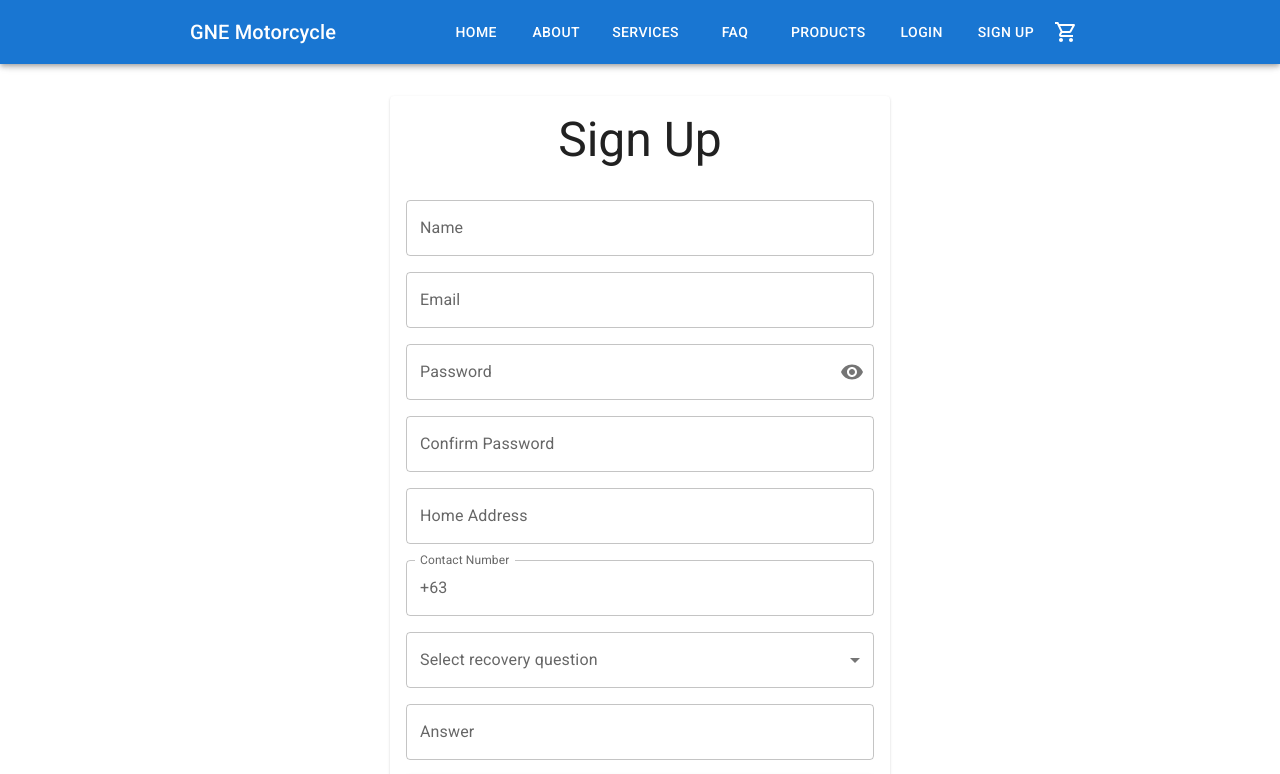
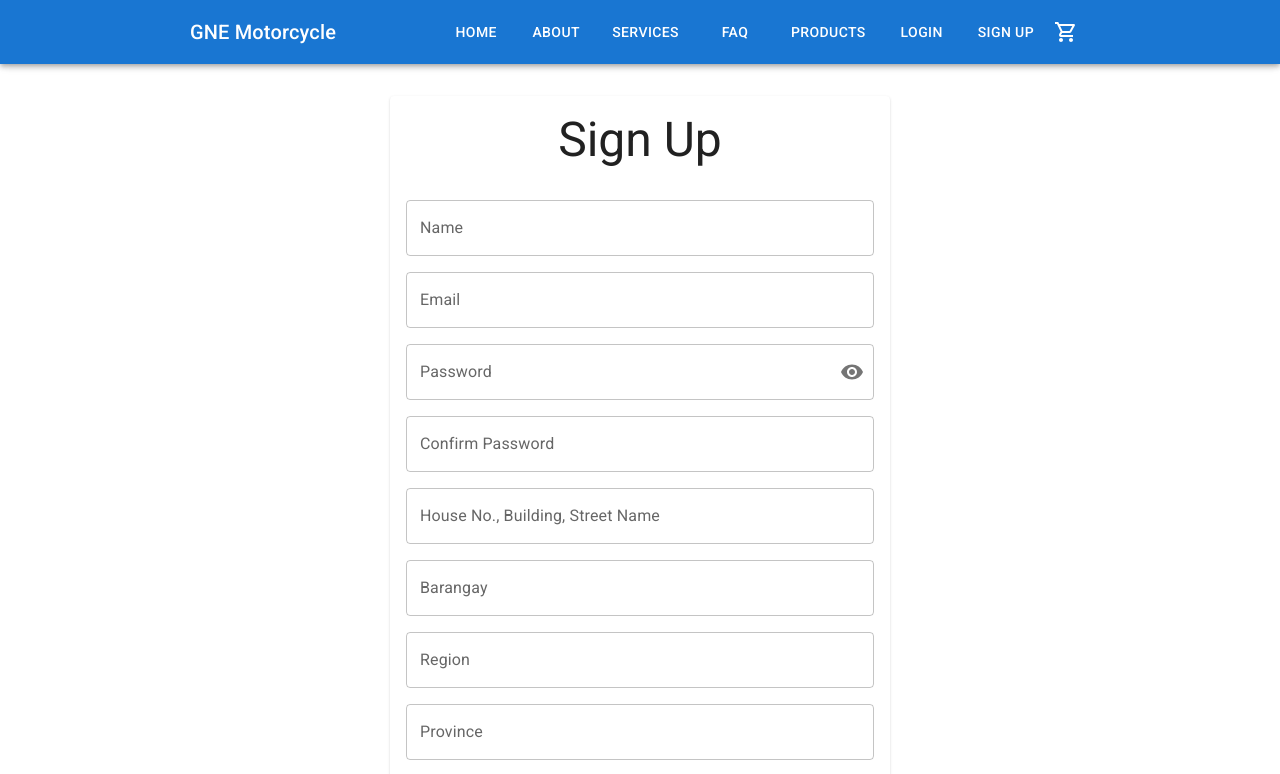
Before and after one commit to khaizter/motorcycle-ecommerce, a React (Create React App) app: page /signup in a window 1280 px wide. Shown: the top 774 px of the page. Built offline with nearby package versions, Linux system fonts and the light colour scheme.

Commit message:
split address

```diff
--- a/src/pages/account/delivery-address-form/index.tsx
+++ b/src/pages/account/delivery-address-form/index.tsx
@@ -26,7 +26,11 @@ interface PropType {
 }
 
 const validationSchema = Yup.object({
-  deliveryAddress: Yup.string().required('Required').min(4, 'Minimum of 4 characters')
+  street: Yup.string().required('Required').min(3, 'Minimum of 3 characters'),
+  barangay: Yup.string().required('Required').min(3, 'Minimum of 3 characters'),
+  region: Yup.string().required('Required').min(3, 'Minimum of 3 characters'),
+  province: Yup.string().required('Required').min(3, 'Minimum of 3 characters'),
+  city: Yup.string().required('Required').min(3, 'Minimum of 3 characters')
 });
 
 const DeliveryAddressForm: React.FC<PropType> = props => {
@@ -35,7 +39,11 @@ const DeliveryAddressForm: React.FC<PropType> = props => {
 
   const formik = useFormik({
     initialValues: {
-      deliveryAddress: ''
+      street: '',
+      barangay: '',
+      region: '',
+      province: '',
+      city: ''
     },
     validationSchema: validationSchema,
     onSubmit: (values, { setSubmitting }) => {
@@ -44,7 +52,8 @@ const DeliveryAddressForm: React.FC<PropType> = props => {
         setSubmitting(false);
         return;
       }
-      AuthApi.updateDeliveryAddress(currentToken, values.deliveryAddress)
+      const deliveryAddress = `${values.street}, ${values.barangay}, ${values.region}, ${values.province}, ${values.city}`;
+      AuthApi.updateDeliveryAddress(currentToken, deliveryAddress)
         .then(response => {
           setSubmitting(false);
           enqueueSnackbar(response.data.message || 'Delivery address updated', { variant: 'success' });
@@ -66,11 +75,14 @@ const DeliveryAddressForm: React.FC<PropType> = props => {
           <Stack spacing={2} sx={{ minWidth: { xs: '0', sm: '260px' } }}>
             <CustomFormControl
               formikProps={formik}
-              name='deliveryAddress'
-              label='Delivery Address'
+              name='street'
+              label='House No., Building, Street Name'
               type='text'
-              multiline
             />
+            <CustomFormControl formikProps={formik} name='barangay' label='Barangay' type='text' />
+            <CustomFormControl formikProps={formik} name='region' label='Region' type='text' />
+            <CustomFormControl formikProps={formik} name='province' label='Province' type='text' />
+            <CustomFormControl formikProps={formik} name='city' label='City' type='text' />
           </Stack>
         </DialogContent>
         <DialogActions>
--- a/src/pages/account/home-address-form/index.tsx
+++ b/src/pages/account/home-address-form/index.tsx
@@ -26,7 +26,11 @@ interface PropType {
 }
 
 const validationSchema = Yup.object({
-  homeAddress: Yup.string().required('Required').min(4, 'Minimum of 4 characters')
+  street: Yup.string().required('Required').min(3, 'Minimum of 3 characters'),
+  barangay: Yup.string().required('Required').min(3, 'Minimum of 3 characters'),
+  region: Yup.string().required('Required').min(3, 'Minimum of 3 characters'),
+  province: Yup.string().required('Required').min(3, 'Minimum of 3 characters'),
+  city: Yup.string().required('Required').min(3, 'Minimum of 3 characters')
 });
 
 const HomeAddressForm: React.FC<PropType> = props => {
@@ -34,7 +38,11 @@ const HomeAddressForm: React.FC<PropType> = props => {
   const { enqueueSnackbar } = useSnackbar();
   const formik = useFormik({
     initialValues: {
-      homeAddress: ''
+      street: '',
+      barangay: '',
+      region: '',
+      province: '',
+      city: ''
     },
     validationSchema: validationSchema,
     onSubmit: (values, { setSubmitting }) => {
@@ -43,7 +51,8 @@ const HomeAddressForm: React.FC<PropType> = props => {
         setSubmitting(false);
         return;
       }
-      AuthApi.updateHomeAddress(currentToken, values.homeAddress)
+      const homeAddress = `${values.street}, ${values.barangay}, ${values.region}, ${values.province}, ${values.city}`;
+      AuthApi.updateHomeAddress(currentToken, homeAddress)
         .then(response => {
           setSubmitting(false);
           enqueueSnackbar(response.data.message || 'Home address updated', { variant: 'success' });
@@ -62,7 +71,16 @@ const HomeAddressForm: React.FC<PropType> = props => {
       <form onSubmit={formik.handleSubmit}>
         <DialogContent>
           <Stack spacing={2} sx={{ minWidth: { xs: '0', sm: '260px' } }}>
-            <CustomFormControl formikProps={formik} name='homeAddress' label='Home Address' type='text' multiline />
+            <CustomFormControl
+              formikProps={formik}
+              name='street'
+              label='House No., Building, Street Name'
+              type='text'
+            />
+            <CustomFormControl formikProps={formik} name='barangay' label='Barangay' type='text' />
+            <CustomFormControl formikProps={formik} name='region' label='Region' type='text' />
+            <CustomFormControl formikProps={formik} name='province' label='Province' type='text' />
+            <CustomFormControl formikProps={formik} name='city' label='City' type='text' />
           </Stack>
         </DialogContent>
         <DialogActions>
--- a/src/pages/signup/signup-form/index.tsx
+++ b/src/pages/signup/signup-form/index.tsx
@@ -53,7 +53,11 @@ const validationSchema = Yup.object({
   confirmPassword: Yup.string()
     .oneOf([Yup.ref('password'), null], 'Passwords must match')
     .required('Required'),
-  homeAddress: Yup.string().required('Required').min(4, 'Minimum of 4 characters'),
+  street: Yup.string().required('Required').min(3, 'Minimum of 3 characters'),
+  barangay: Yup.string().required('Required').min(3, 'Minimum of 3 characters'),
+  region: Yup.string().required('Required').min(3, 'Minimum of 3 characters'),
+  province: Yup.string().required('Required').min(3, 'Minimum of 3 characters'),
+  city: Yup.string().required('Required').min(3, 'Minimum of 3 characters'),
   contactNumber: Yup.string()
     .required('Required')
     .matches(/^\d{10}$/, 'Must be a valid phone number ex. +639123456789'),
@@ -71,18 +75,23 @@ const SignUpForm = () => {
       email: '',
       password: '',
       confirmPassword: '',
-      homeAddress: '',
+      street: '',
+      barangay: '',
+      region: '',
+      province: '',
+      city: '',
       contactNumber: '',
       recoveryQuestion: '',
       recoveryAnswer: ''
     },
     validationSchema: validationSchema,
     onSubmit: (values, { setSubmitting }) => {
+      const homeAddress = `${values.street}, ${values.barangay}, ${values.region}, ${values.province}, ${values.city}`;
       AuthApi.signup(
         values.email,
         values.password,
         values.name,
-        values.homeAddress,
+        homeAddress,
         `+63${values.contactNumber}`,
         values.recoveryQuestion,
         values.recoveryAnswer
@@ -114,7 +123,11 @@ const SignUpForm = () => {
           type='password'
           hideRevealPassword
         />
-        <CustomFormControl formikProps={formik} name='homeAddress' label='Home Address' type='text' multiline />
+        <CustomFormControl formikProps={formik} name='street' label='House No., Building, Street Name' type='text' />
+        <CustomFormControl formikProps={formik} name='barangay' label='Barangay' type='text' />
+        <CustomFormControl formikProps={formik} name='region' label='Region' type='text' />
+        <CustomFormControl formikProps={formik} name='province' label='Province' type='text' />
+        <CustomFormControl formikProps={formik} name='city' label='City' type='text' />
         <CustomFormControl
           formikProps={formik}
           name='contactNumber'
```
